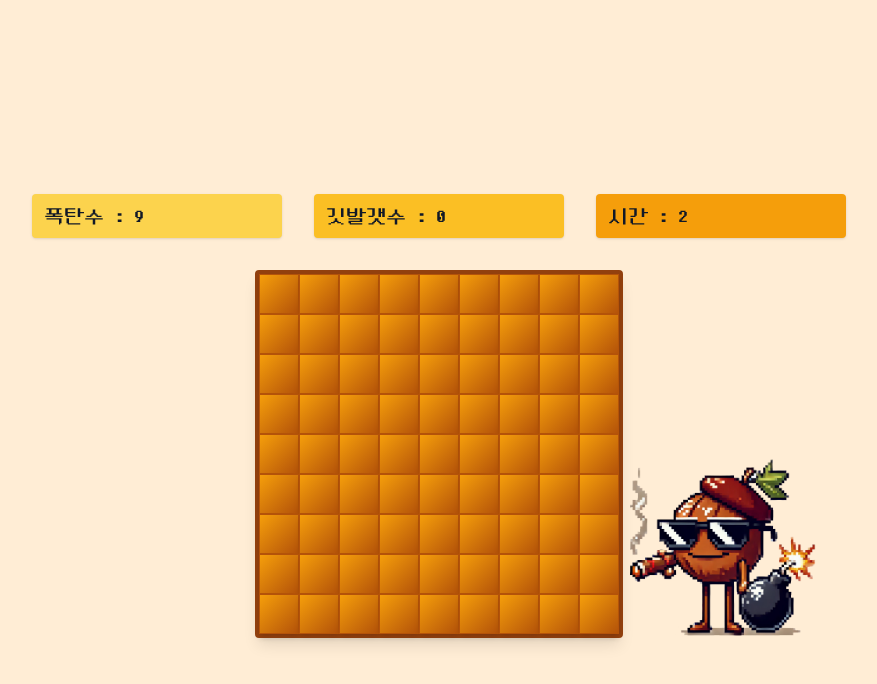
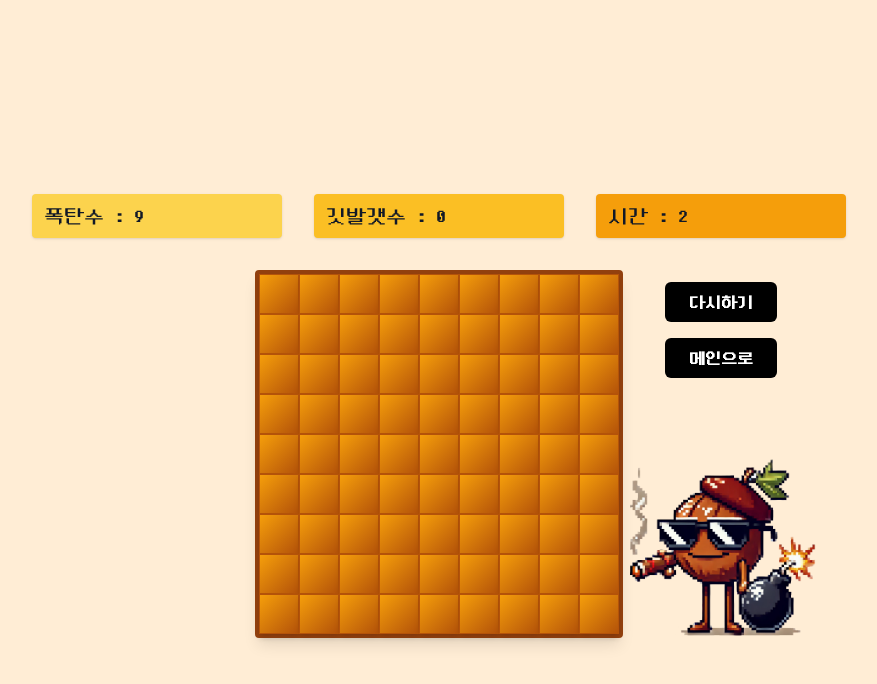
Before and after one commit to OjiWorks/oji-minesweeper-web, a React (Vite) app: page / in a window 1280 px wide. Both pictures are taken after a click on the button "게임시작". Shown: the top 684 px of the page, without its empty margins (201-1078 px from the left). Built offline with nearby package versions, Linux system fonts and the light colour scheme.

Commit message:
Design: 게임필드 화면에 다시하기, 메인으로 버튼 생성

```diff
--- a/src/components/Entrance/StartButton/index.jsx
+++ b/src/components/Entrance/StartButton/index.jsx
@@ -4,7 +4,7 @@ const entranceStyle = {
 
 export default function StartButton() {
   return (
-    <button className={entranceStyle.button} type="submit">
+    <button className="custom-blackButton" type="submit">
       게임시작
     </button>
   );
--- a/src/components/GameField/index.jsx
+++ b/src/components/GameField/index.jsx
@@ -109,6 +109,10 @@ export default function GameField() {
         <CongratsCard />,
         document.body
       )}
+      <div className="absolute top-3 -right-[210px] flex flex-col">
+        <button className="custom-blackButton mb-4 top-1/2 transform -translate-x-1/2  left-1/2">다시하기</button>
+        <button className="custom-blackButton top-1/2 transform -translate-x-1/2  left-1/2">메인으로</button>
+      </div>
     </div>
   );
 }
--- a/src/components/GameOver/index.jsx
+++ b/src/components/GameOver/index.jsx
@@ -4,7 +4,7 @@ import gameOverLottie from "../../assets/game_over.json";
 export default function GameOver() {
   return (
     <div className="absolute top-1/2 left-1/2 transform -translate-x-1/2 -translate-y-1/2 w-300 h-200" >
-      <button className="absolute top-1/2 transform -translate-x-1/2 -translate-y-1/2 left-1/2 z-10 h-10 px-6 font-semibold rounded-md bg-black text-white" onClick={() => location.reload(true)} >다시하기</button>
+      <button className="custom-blackButton absolute top-1/2 transform -translate-x-1/2 -translate-y-1/2 left-1/2" onClick={() => location.reload(true)} >다시하기</button>
       <Lottie
         animationData={gameOverLottie} loop={false} />
     </div>
--- a/src/input.css
+++ b/src/input.css
@@ -22,3 +22,7 @@
 .custom-openButton {
   @apply w-10 h-10 text-xl bg-orange-200 border border-amber-500  text-center flex items-center justify-center shadow-inner font-semibold text-amber-900 cursor-default;
 }
+
+.custom-blackButton {
+  @apply z-10 h-10 px-6 font-semibold rounded-md bg-black hover:bg-red-900 text-white;
+}
```
